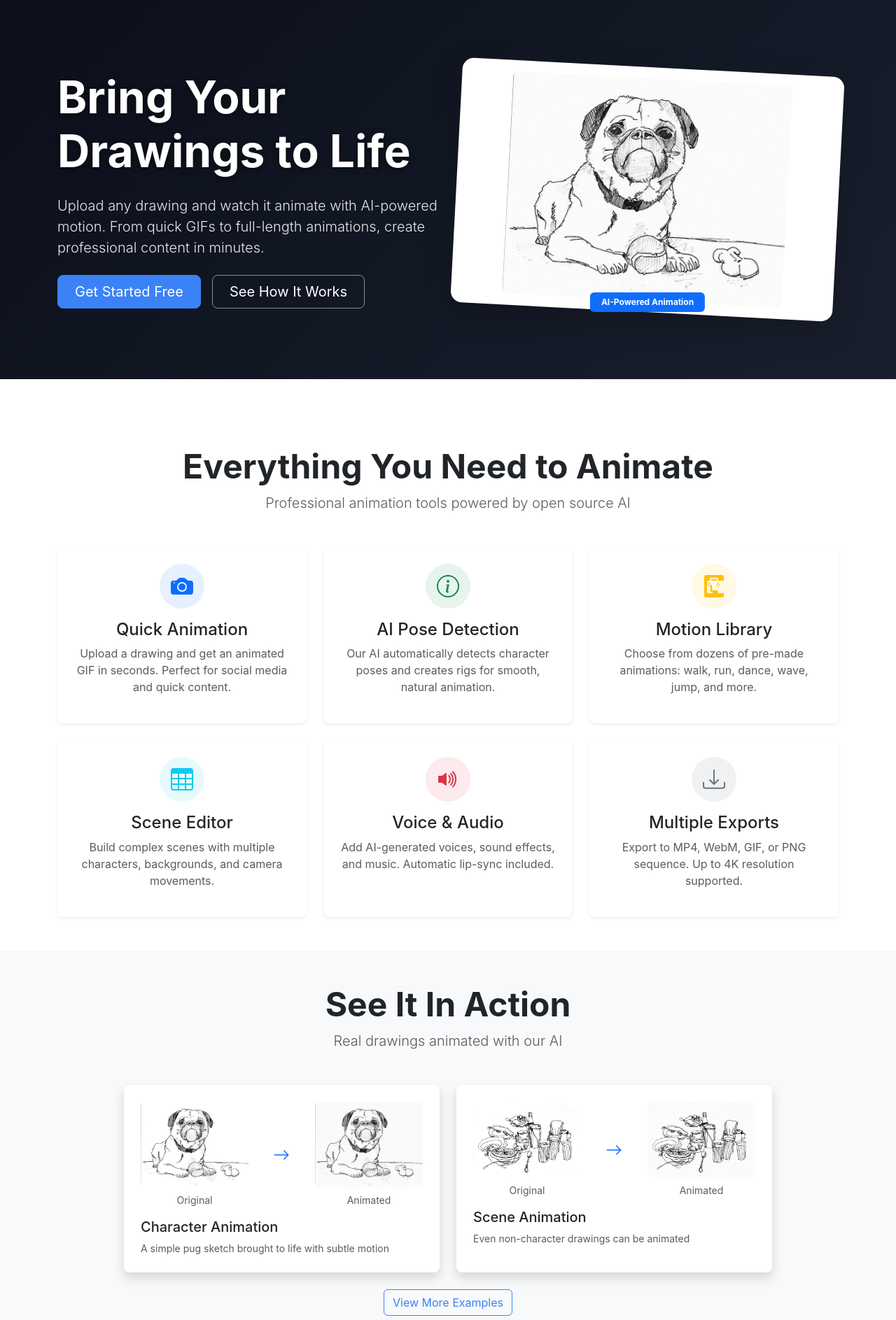
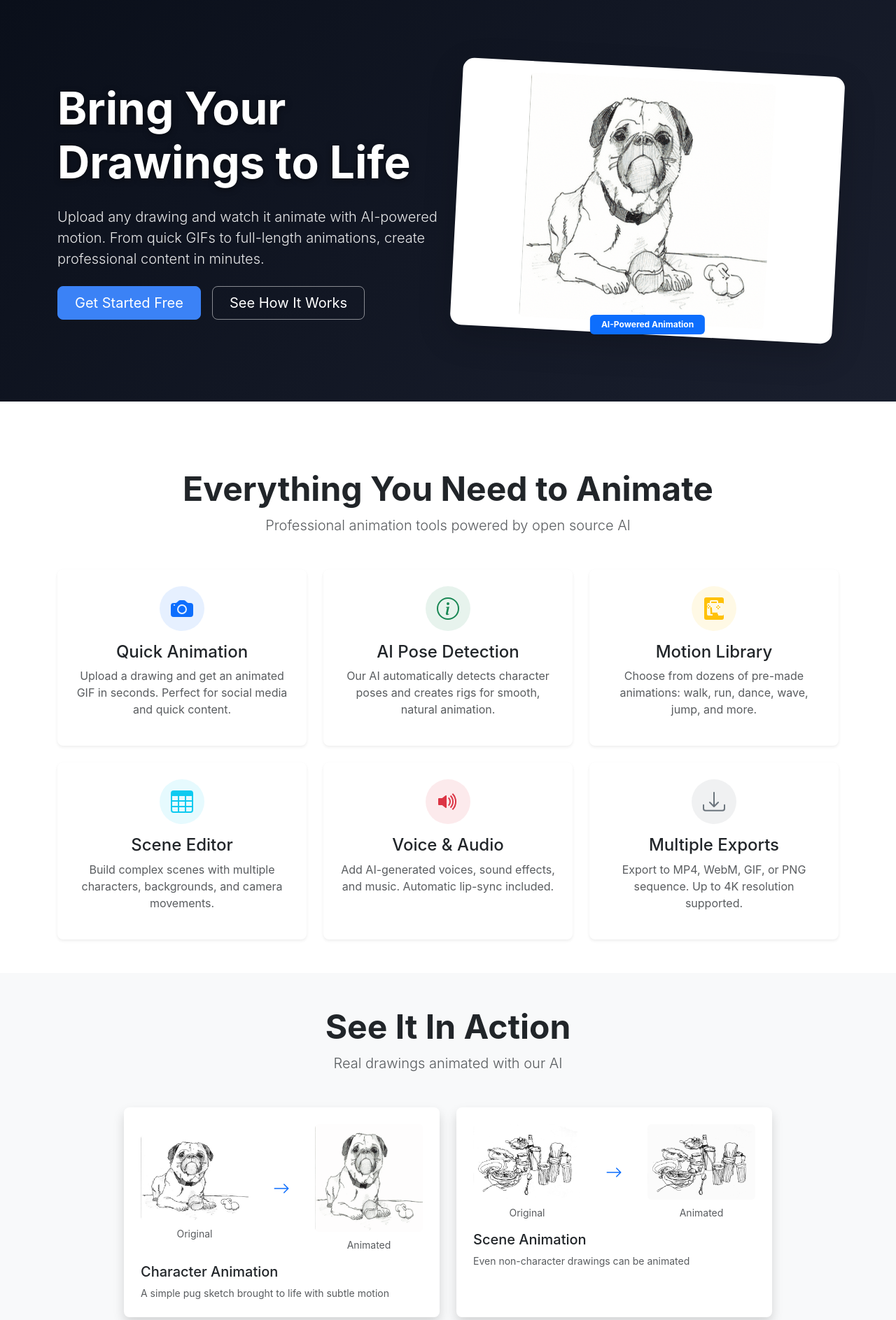
Before and after one commit to nadermx/animateadrawing, a Django app: template templates/index.html in a window 1280 px wide. Shown: the part 56-1943 px from the top of the page at 70% size. Run offline with Django 3.2, Linux system fonts and the light colour scheme; the template is opened without the code that fills it, so the values that code supplies are empty; parts of the project's set-up code (start-up, migrations or seed data) failed here and were passed over.

Commit message:
Replace simple animations with AI-generated AnimateDiff demos
Updated templates to use AI-powered animations that show actual motion
(pug chewing/moving, still life with subtle movements) instead of simple
scaling/rotation effects. Generated using AnimateDiff SparseCtrl pipeline.

Co-Authored-By: Claude Opus 4.5 <noreply@anthropic.com>

```diff
--- a/templates/examples.html
+++ b/templates/examples.html
@@ -40,7 +40,7 @@
                             </svg>
                         </div>
                         <div class="col-5">
-                            <img src="/static/images/demos/demo-pug.gif" alt="Animated Pug" class="img-fluid rounded shadow-sm">
+                            <img src="/static/images/demos/demo-pug-ai.gif" alt="Animated Pug" class="img-fluid rounded shadow-sm">
                             <p class="text-center text-muted small mt-2 mb-0">Animated Result</p>
                         </div>
                     </div>
@@ -67,7 +67,7 @@
                             </svg>
                         </div>
                         <div class="col-5">
-                            <img src="/static/images/demos/demo-still-life.gif" alt="Animated Still Life" class="img-fluid rounded shadow-sm">
+                            <img src="/static/images/demos/demo-still-life-ai.gif" alt="Animated Still Life" class="img-fluid rounded shadow-sm">
                             <p class="text-center text-muted small mt-2 mb-0">Animated Result</p>
                         </div>
                     </div>
--- a/templates/index.html
+++ b/templates/index.html
@@ -32,7 +32,7 @@
             <div class="col-lg-6 text-center">
                 <div class="position-relative">
                     <div class="bg-white rounded-4 shadow-lg p-3" style="transform: rotate(3deg);">
-                        <img src="/static/images/demos/demo-pug.gif" alt="Animated Drawing Demo" class="img-fluid rounded" style="max-height: 350px;">
+                        <img src="/static/images/demos/demo-pug-ai.gif" alt="Animated Drawing Demo" class="img-fluid rounded" style="max-height: 350px;">
                     </div>
                     <div class="position-absolute bottom-0 start-50 translate-middle-x mb-n3">
                         <span class="badge bg-primary px-3 py-2">AI-Powered Animation</span>
@@ -161,7 +161,7 @@
                                 </svg>
                             </div>
                             <div class="col-5">
-                                <img src="/static/images/demos/demo-pug.gif" alt="Animated Pug" class="img-fluid rounded">
+                                <img src="/static/images/demos/demo-pug-ai.gif" alt="Animated Pug" class="img-fluid rounded">
                                 <p class="text-center text-muted small mt-2 mb-0">Animated</p>
                             </div>
                         </div>
```
Also changed, not shown: static/images/demos/demo-pug-ai.gif (added), static/images/demos/demo-still-life-ai.gif (added).
